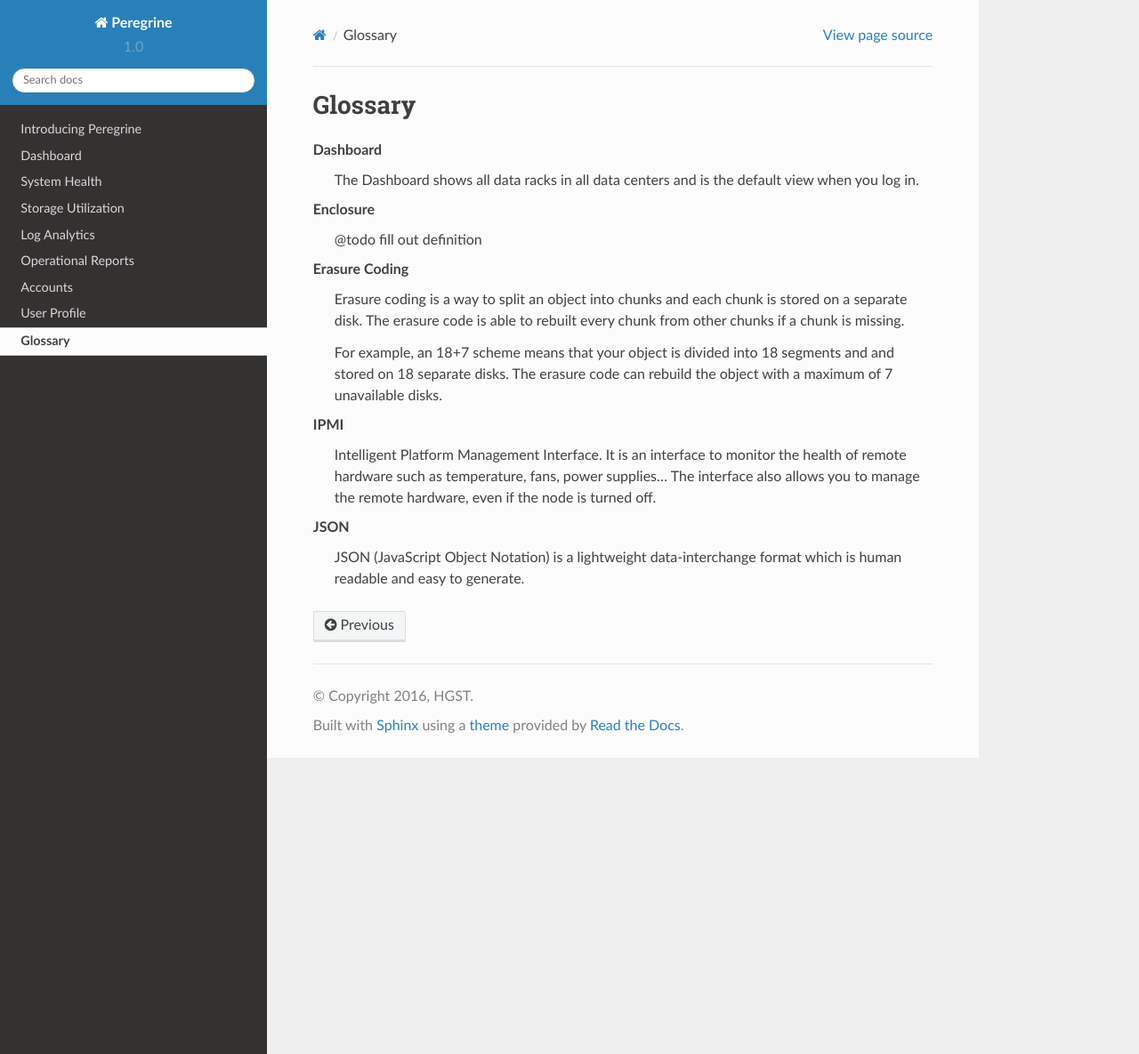
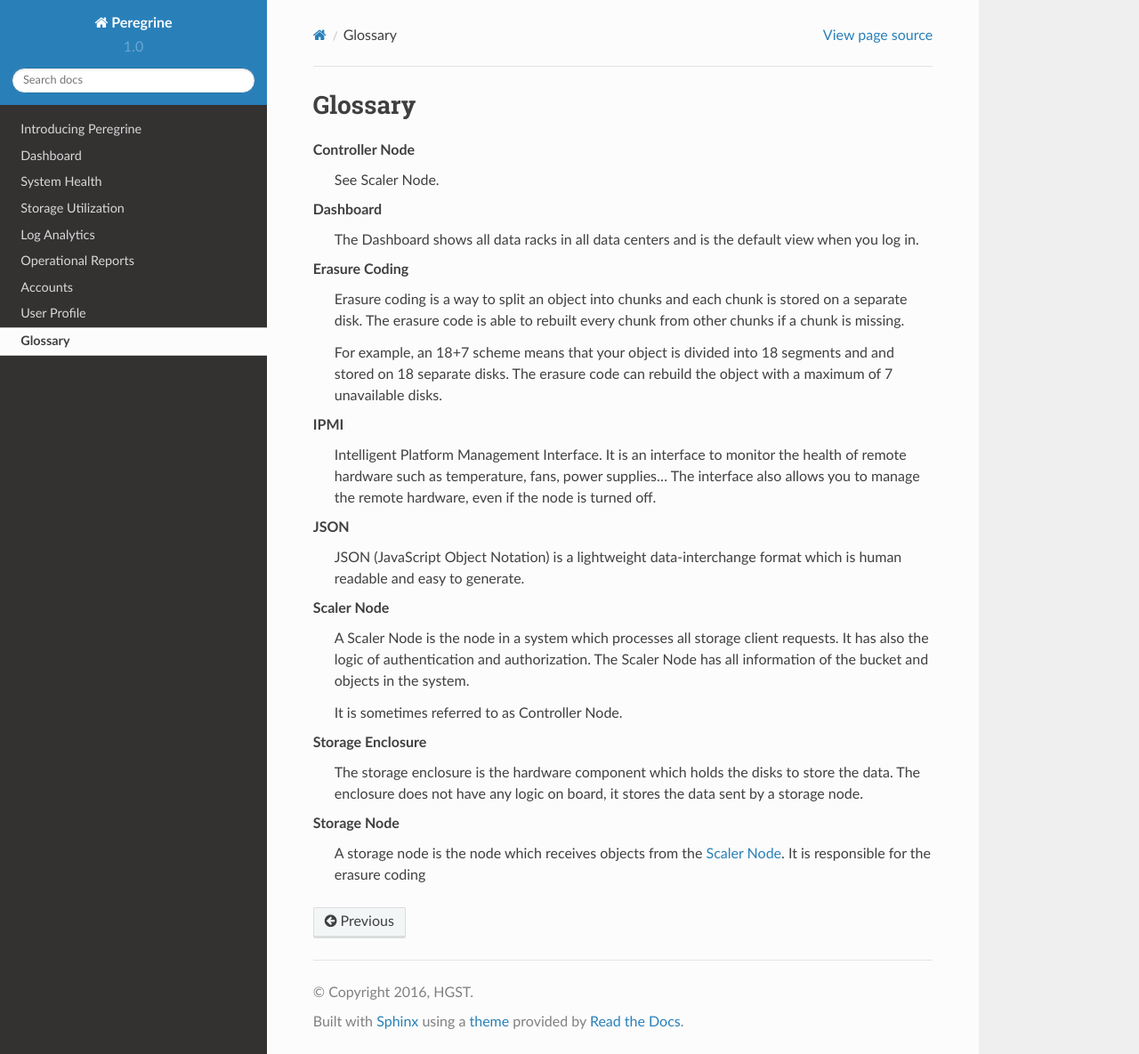
Before and after one commit to tdewolf/peregrine, a Sphinx documentation site: the page built from source/glossary.rst, in a window 1280 px wide and 1185 px high. Shown: the whole window at 89% size. Built offline with Sphinx 7.4.7 and the Read the Docs theme 2.0.0, drawn with Linux system fonts in a browser that asks for light colours; pages that are not in the unit, such as notebooks, are missing from menus.

```diff
--- a/source/filtering_data.rst
+++ b/source/filtering_data.rst
@@ -1,4 +1,4 @@
-.. |calendar| image:: ../_static/calendar.png
+.. |calendar| image:: _static/calendar.png
 
 .. _filtering_data:
 
--- a/source/glossary.rst
+++ b/source/glossary.rst
@@ -5,11 +5,11 @@
 
 .. glossary::
 
+   Controller Node
+      See Scaler Node.
+
    Dashboard
       The Dashboard shows all data racks in all data centers and is the default view when you log in.
-
-   Enclosure
-      @todo fill out definition
 
    Erasure Coding
       Erasure coding is a way to split an object into chunks and each chunk is stored on a separate disk.
@@ -26,3 +26,18 @@
    JSON
       JSON (JavaScript Object Notation) is a lightweight data-interchange format which is human readable
       and easy to generate.
+
+   Scaler Node
+      A Scaler Node is the node in a system which processes all storage client requests. It has also
+      the logic of authentication and authorization. The Scaler Node has all information of the bucket
+      and objects in the system.
+
+      It is sometimes referred to as Controller Node.
+
+   Storage Enclosure
+      The storage enclosure is the hardware component which holds the disks to store the data. The
+      enclosure does not have any logic on board, it stores the data sent by a storage node.
+
+   Storage Node
+      A storage node is the node which receives objects from the :term:`Scaler Node`. It is responsible
+      for the erasure coding
--- a/source/log_analytics/log_rack_details.rst
+++ b/source/log_analytics/log_rack_details.rst
@@ -1,4 +1,4 @@
-.. _log_analytics:
+.. _log_details:
 
 Log Details
 ===========
```
Also changed, not shown: source/racks/racks.rst (deleted, +0 -12 lines), source/system_health/rack_system_health.rst (deleted, +0 -13 lines), source/system_health/system_health.rst (+8 -11 lines), source/storage_utilization/usage_analysis/throughput_analysis.rst (renamed from source/storage_utilization/usage_analysis/througput_analysis.rst), source/system_health/syshealth_alerts/syshealth_alerts.rst (renamed from source/system_health/alerts.rst), source/system_health/syshealth_events/syshealth_events.rst (renamed from source/system_health/rack_events.rst), source/system_health/syshealth_hw_changes/syshealth_hw_changes.rst (renamed from source/system_health/hw_changes.rst), source/system_health/syshealth_performance/syshealth_performance.rst (renamed from source/system_health/rack_performance.rst), source/system_health/syshealth_resources/syshealth_resources.rst (renamed from source/system_health/rack_resources.rst).
